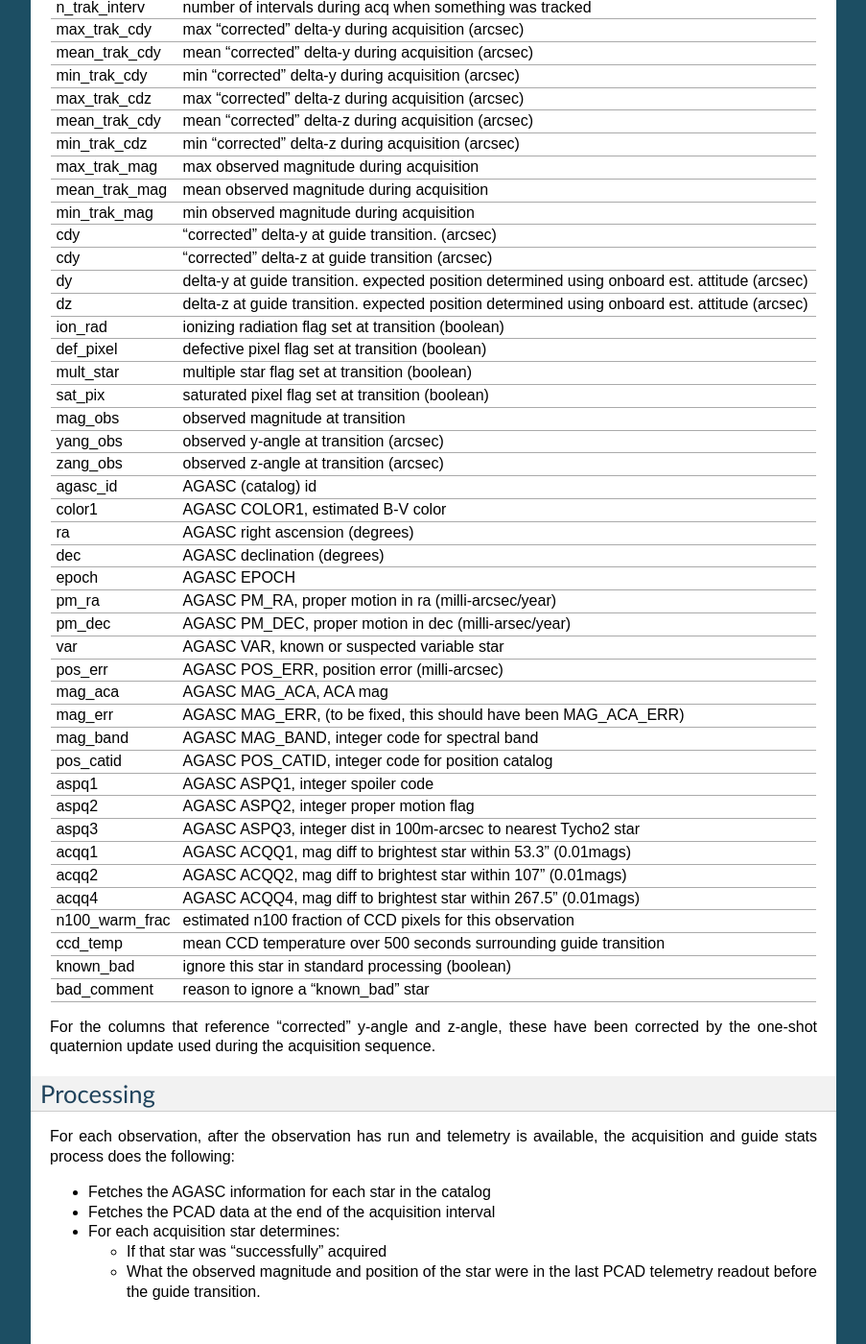
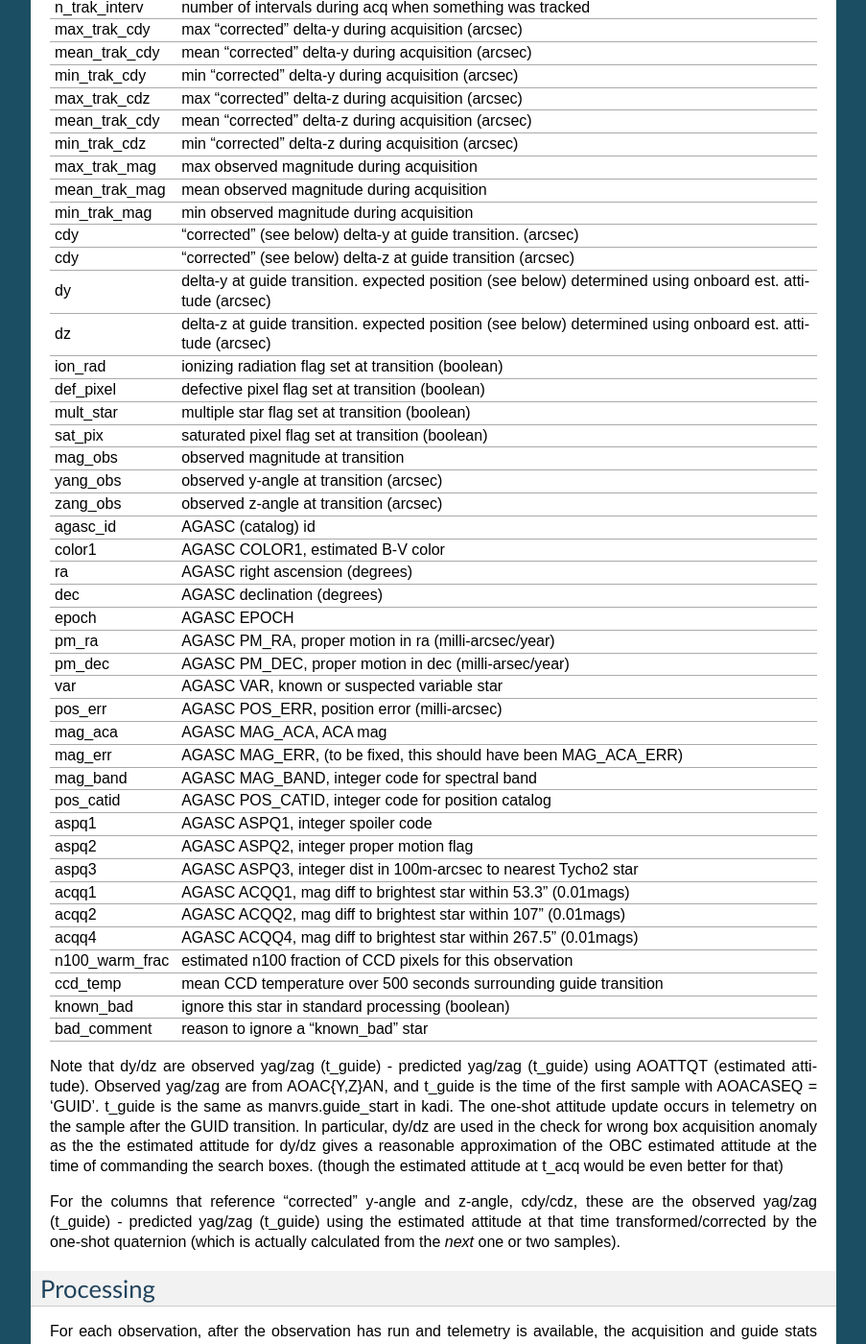
Before and after one commit to sot/mica, a Sphinx documentation site: the page built from doc/acq_stats.rst, in a window 1280 px wide and 1400 px high, scrolled down 865 px. Shown: the whole window at 96% size, without its empty margins (198-1101 px from the left). Built offline with Sphinx 7.4.7, drawn with Linux system fonts in a browser that asks for light colours.

Commit message:
Add more doc and comments about dy/dz and cdy/cdz.

```diff
--- a/doc/acq_stats.rst
+++ b/doc/acq_stats.rst
@@ -50,10 +50,10 @@
 max_trak_mag    max observed magnitude during acquisition
 mean_trak_mag   mean observed magnitude during acquisition
 min_trak_mag    min observed magnitude during acquisition
-cdy             "corrected" delta-y at guide transition. (arcsec)
-cdy             "corrected" delta-z at guide transition (arcsec)
-dy              delta-y at guide transition. expected position determined using onboard est. attitude (arcsec)
-dz              delta-z at guide transition. expected position determined using onboard est. attitude (arcsec)
+cdy             "corrected" (see below) delta-y at guide transition. (arcsec)
+cdy             "corrected" (see below) delta-z at guide transition (arcsec)
+dy              delta-y at guide transition. expected position (see below) determined using onboard est. attitude (arcsec)
+dz              delta-z at guide transition. expected position (see below) determined using onboard est. attitude (arcsec)
 ion_rad         ionizing radiation flag set at transition (boolean)
 def_pixel       defective pixel flag set at transition (boolean)
 mult_star       multiple star flag set at transition (boolean)
@@ -86,8 +86,20 @@
 bad_comment     reason to ignore a "known_bad" star
 =============== ====================================================================
 
-For the columns that reference "corrected" y-angle and z-angle, these have been
-corrected by the one-shot quaternion update used during the acquisition sequence.
+Note that dy/dz are observed yag/zag (t_guide) - predicted yag/zag (t_guide) using AOATTQT
+(estimated attitude). Observed yag/zag are from AOAC{Y,Z}AN, and t_guide is the time of
+the first sample with AOACASEQ = 'GUID'. t_guide is the same as manvrs.guide_start in
+kadi. The one-shot attitude update occurs in telemetry on the sample after the GUID
+transition.  In particular, dy/dz are used in the check for wrong box acquisition anomaly
+as the the estimated attitude for dy/dz gives a reasonable approximation of the
+OBC estimated attitude at the time of commanding the search boxes. (though the estimated attitude at
+t_acq would be even better for that)
+
+For the columns that reference "corrected" y-angle and z-angle, cdy/cdz, these are the
+observed yag/zag (t_guide) - predicted yag/zag (t_guide) using the estimated attitude at
+that time transformed/corrected by the one-shot quaternion (which is actually calculated from the
+*next* one or two samples).
+
 
 Processing
 ^^^^^^^^^^
```
Also changed, not shown: 1 other file.
